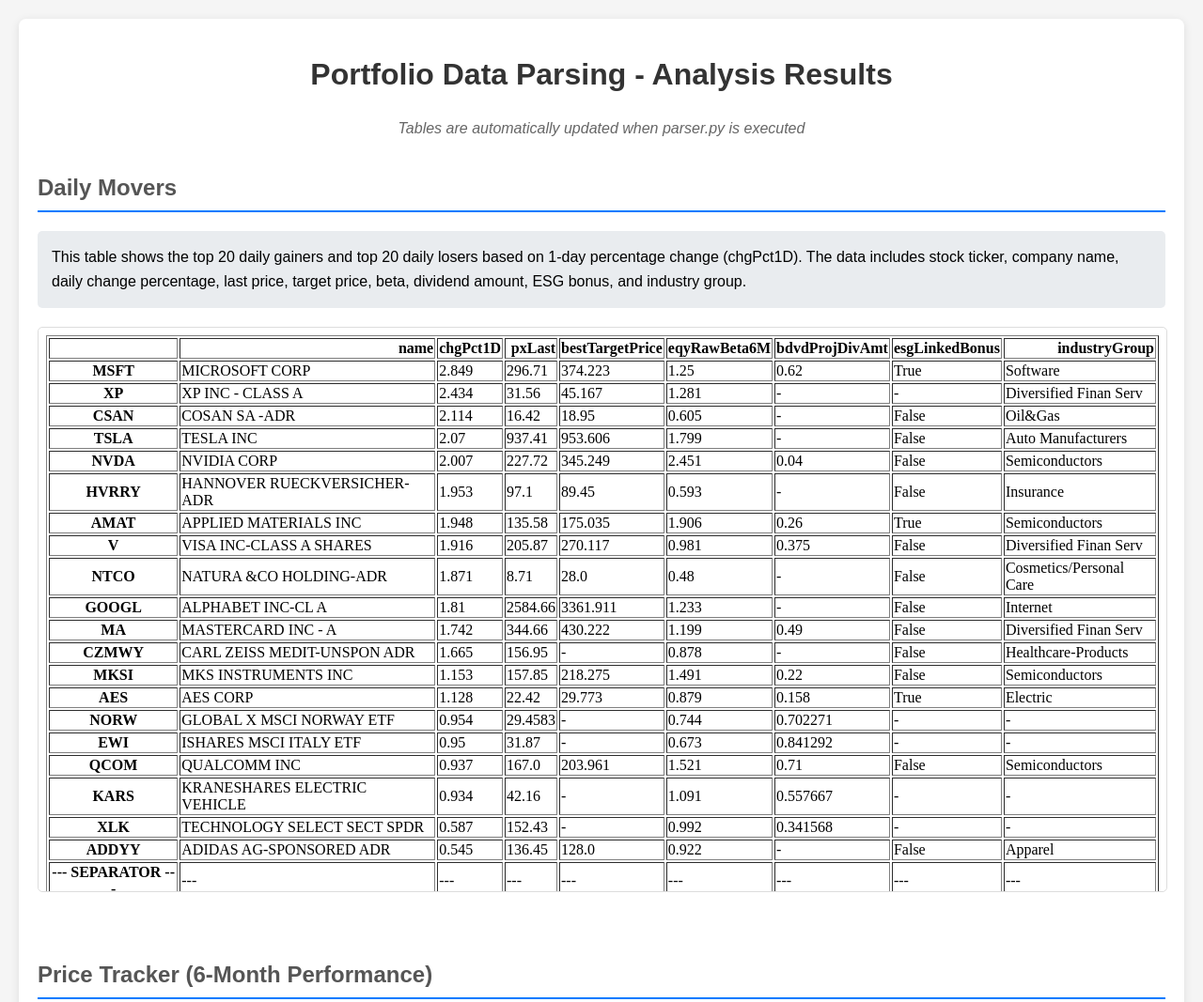
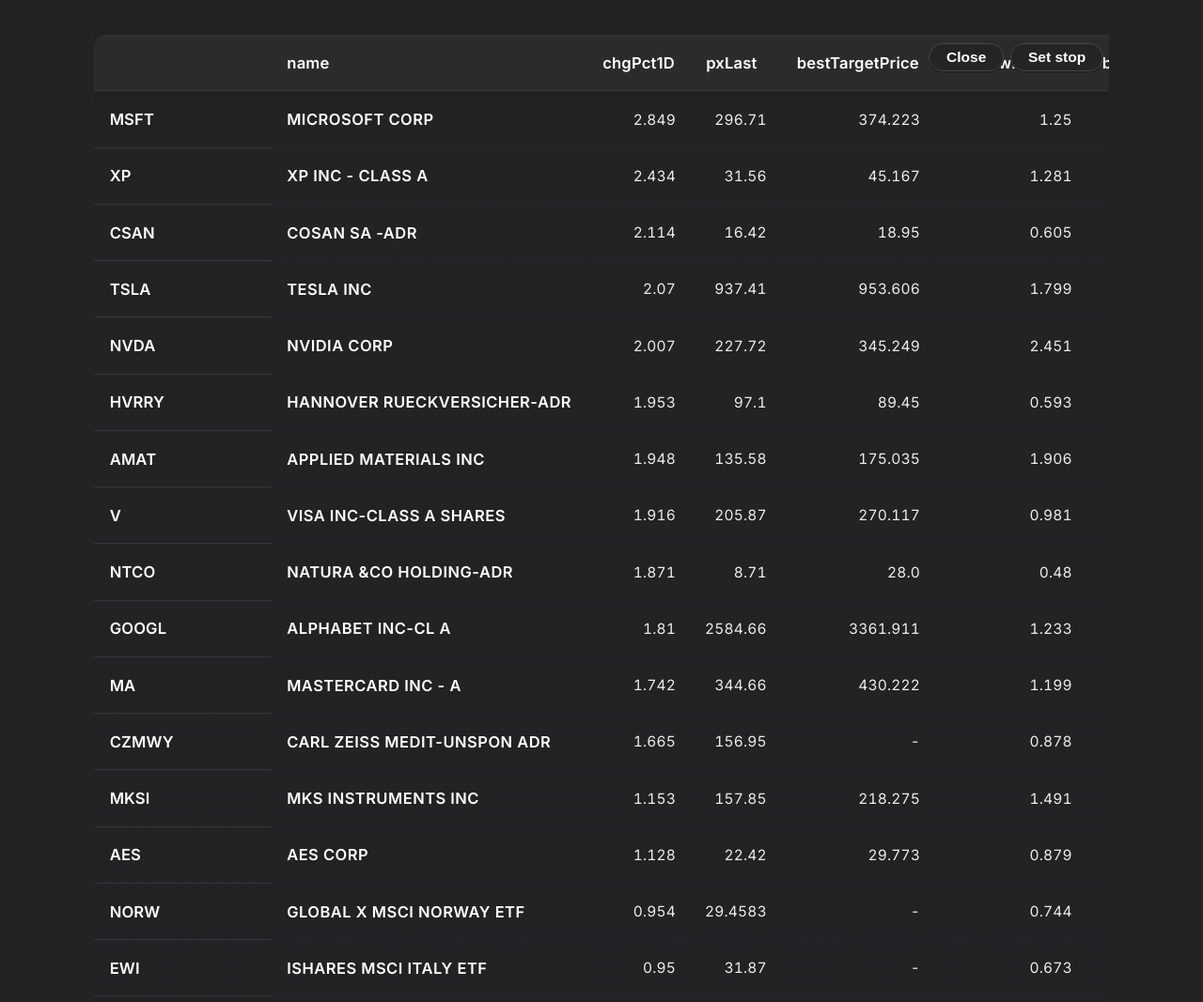
Before and after one commit to ferdlestier/dataparsing, a website: page docs/index.html in a window 1280 px wide. Shown: the top 1067 px of the page at 94% size. Drawn offline with Linux system fonts and the light colour scheme.

Commit message:
Update index.html

```diff
--- a/docs/index.html
+++ b/docs/index.html
@@ -2,89 +2,236 @@
 <html lang="en">
 <head>
   <meta charset="UTF-8">
-    <meta name="viewport" content="width=device-width, initial-scale=1.0">
-    <title>Portfolio Data Parsing - Analysis Results</title>
+  <title>Portfolio Positions</title>
+  <meta name="viewport" content="width=device-width, initial-scale=1">
   <style>
+    @import url('https://fonts.googleapis.com/css?family=Inter:400,600&display=swap');
+
+    html, body {
+      background: radial-gradient(ellipse at top left, #232325 80%, #19191a 100%);
+      min-height: 100vh;
+      margin: 0;
+      padding: 0;
+    }
     body {
-            font-family: Arial, sans-serif;
-            margin: 20px;
-            background-color: #f5f5f5;
+      color: #f3f3f3;
+      font-family: 'Inter', Arial, sans-serif;
+      margin: 0;
+      padding: 0;
+      font-size: 16px;
+      letter-spacing: 0.01em;
+      -webkit-font-smoothing: antialiased;
+      -moz-osx-font-smoothing: grayscale;
     }
-        .container {
-            max-width: 1200px;
-            margin: 0 auto;
-            background-color: white;
-            padding: 20px;
-            border-radius: 8px;
-            box-shadow: 0 2px 10px rgba(0,0,0,0.1);
+    .positions-table-wrapper {
+      max-width: 1080px;
+      margin: 46px auto 0 auto;
+      background: transparent;
     }
-        h1 {
-            color: #333;
-            text-align: center;
-            margin-bottom: 30px;
+    .table-actions {
+      display: flex;
+      align-items: center;
+      justify-content: flex-end;
+      margin-bottom: -3.1em;
+      position: relative;
+      z-index: 10;
+      padding-right: 6px;
     }
-        h2 {
-            color: #555;
-            border-bottom: 2px solid #007bff;
-            padding-bottom: 10px;
-            margin-top: 40px;
+    .pill-btn {
+      background: #242426;
+      color: #fff;
+      border: 1px solid #47474b;
+      border-radius: 15px;
+      font-size: 0.97em;
+      padding: 0.31em 1.15em;
+      margin-left: 0.45em;
+      font-weight: 600;
+      cursor: pointer;
+      outline: none;
+      box-shadow: 0 1px 0 0 #1a1a1a;
+      transition: background 0.1s, border 0.1s;
+      vertical-align: middle;
     }
-        .description {
-            background-color: #e9ecef;
-            padding: 15px;
-            border-radius: 5px;
-            margin-bottom: 20px;
-            line-height: 1.6;
+    .pill-btn:hover {
+      background: #323234;
+      border-color: #5b5b5c;
+      color: #e3ff7a;
     }
-        iframe {
+    .positions-table {
       width: 100%;
-            height: 600px;
-            border: 1px solid #ddd;
-            border-radius: 5px;
-            margin-bottom: 30px;
+      border-collapse: separate;
+      border-spacing: 0;
+      background: linear-gradient(0deg, #222226 0%, #232325 100%);
+      border-radius: 12px;
+      box-shadow: 0 2px 12px 0 #16161630;
+      margin-top: 0.7em;
+      overflow: hidden;
     }
-        .footer {
-            text-align: center;
-            margin-top: 40px;
-            padding-top: 20px;
-            border-top: 1px solid #ddd;
-            color: #666;
-            font-size: 14px;
+    .positions-table th, .positions-table td {
+      padding: 0.64em 1em 0.64em 1em;
+      font-size: 0.97em;
+      border: none;
+      white-space: nowrap;
     }
-        .update-info {
-            text-align: center;
-            color: #666;
-            font-style: italic;
-            margin-bottom: 20px;
+    .positions-table thead {
+      box-shadow: 0 2px 10px 0 #18181870;
+    }
+    .positions-table thead tr {
+      background: linear-gradient(0deg, #2b2b2d 90%, #313133 100%);
+    }
+    .positions-table th {
+      font-weight: 700;
+      color: #fff;
+      background: none;
+      border-bottom: 1.5px solid #36363a;
+      text-align: left;
+      font-size: 1.04em;
+      padding-top: 1.18em;
+      padding-bottom: 1.18em;
+      box-shadow: 0 1px 0 0 #232325;
+      /* Rounded corners for first and last headers */
+    }
+    .positions-table th:first-child {
+      border-top-left-radius: 12px;
+    }
+    .positions-table th:last-child {
+      border-top-right-radius: 12px;
+    }
+    .positions-table tbody tr {
+      background: none;
+      border-radius: 7px;
+      transition: background 0.11s;
+    }
+    .positions-table tbody tr:hover {
+      background: #28282c;
+    }
+    .positions-table td {
+      color: #ececec;
+      border-bottom: 1px solid #25262b;
+      font-weight: 400;
+      vertical-align: middle;
+      padding-top: 0.64em;
+      padding-bottom: 0.64em;
+    }
+    .positions-table td.symbol {
+      color: #fff;
+      font-weight: 700;
+      letter-spacing: 0.03em;
+      font-size: 1.03em;
+    }
+    .right, .positions-table td.right {
+      text-align: right;
+      font-variant-numeric: tabular-nums;
+    }
+    /* P&L and percent coloring with arrows */
+    .pos, .pos-pct {
+      color: #e3ff7a !important;
+      font-weight: 600;
+    }
+    .neg, .neg-pct {
+      color: #ff7676 !important;
+      font-weight: 600;
+    }
+    .pos-arrow, .neg-arrow {
+      font-size: 1em;
+      vertical-align: middle;
+      margin-right: 2px;
+      display: inline-block;
+    }
+    .pos-arrow { color: #e3ff7a; }
+    .neg-arrow { color: #ff7676; }
+    /* Hide scrollbars but allow scroll for overflow */
+    .table-scroll-x {
+      overflow-x: auto;
+      scrollbar-width: thin;
+      scrollbar-color: #333 #19191a;
+    }
+    /* Responsive adjustments */
+    @media (max-width: 900px) {
+      .positions-table-wrapper { padding: 0 3vw; }
+      .positions-table th, .positions-table td { padding: 0.4em 0.5em; }
+    }
+    @media (max-width: 600px) {
+      .positions-table-wrapper { padding: 0 1vw; }
+      .positions-table th, .positions-table td { padding: 0.33em 0.2em; }
+      .table-actions { padding-right: 0.5em; }
     }
   </style>
 </head>
 <body>
-    <div class="container">
-        <h1>Portfolio Data Parsing - Analysis Results</h1>
-
-        <div class="update-info">
-            Tables are automatically updated when parser.py is executed
+  <div class="positions-table-wrapper">
+    <div class="table-actions">
+      <button class="pill-btn">Close</button>
+      <button class="pill-btn">Set stop</button>
     </div>
-
-        <h2>Daily Movers</h2>
-        <div class="description">
-            This table shows the top 20 daily gainers and top 20 daily losers based on 1-day percentage change (chgPct1D).
-            The data includes stock ticker, company name, daily change percentage, last price, target price, beta, dividend amount, ESG bonus, and industry group.
-        </div>
-        <iframe src="dailymovers.html" title="Daily Movers Table"></iframe>
-
-        <h2>Price Tracker (6-Month Performance)</h2>
-        <div class="description">
-            This table shows the top 20 performers and worst 20 performers based on 6-month percentage change (chgPct6M).
-            The data includes various price metrics, moving averages, volatility measures, and fundamental analysis indicators.
-        </div>
-        <iframe src="pricetracker.html" title="Price Tracker Table"></iframe>
-
-        <div class="footer">
-            <p>Generated from CSV portfolio data using pandas DataFrame analysis</p>
-            <p>Data is processed and updated by running the parser.py script</p>
+    <div class="table-scroll-x">
+      <table class="positions-table" id="positions-table">
+        <!-- Table content dynamically loaded from dailymovers.html or parser.py output -->
+      </table>
     </div>
   </div>
+  <script>
+    // Helper: colorize P&L cells and add arrows
+    function colorizeTable(table) {
+      if (!table) return;
+      // Try to color cells that look like P&L (pos/neg values in $ or %)
+      const rows = table.querySelectorAll('tbody tr');
+      rows.forEach(row => {
+        row.querySelectorAll('td').forEach((cell, idx) => {
+          const txt = cell.textContent.trim();
+          // Symbol column
+          if (idx === 0) cell.classList.add('symbol');
+          // Right-align numeric columns except the first
+          if (idx > 0) cell.classList.add('right');
+          // Detect P&L positive/negative for $ or %
+          if (/^-?\$?-?\d/.test(txt)) {
+            let val = parseFloat(txt.replace(/[^0-9\-.]/g, ''));
+            // 1D open P&L, 1D open P&L %, Open P&L, Open P&L % positions
+            if ((idx === 6 || idx === 7 || idx === 8 || idx === 9)) {
+              if (!isNaN(val)) {
+                if (val > 0) {
+                  cell.classList.add(idx % 2 === 1 ? 'pos-pct' : 'pos');
+                  cell.innerHTML = `<span class="pos-arrow">&#9650;</span>` + cell.innerHTML;
+                } else if (val < 0) {
+                  cell.classList.add(idx % 2 === 1 ? 'neg-pct' : 'neg');
+                  cell.innerHTML = `<span class="neg-arrow">&#9660;</span>` + cell.innerHTML;
+                }
+              }
+            }
+          }
+        });
+      });
+    }
+    // Fetch and inject table HTML fragment
+    function loadTable(url) {
+      fetch(url)
+        .then(r => r.ok ? r.text() : '')
+        .then(html => {
+          // Remove wrapper if present, extract <tbody> and <thead>
+          let temp = document.createElement('div');
+          temp.innerHTML = html;
+          let orig = temp.querySelector('table');
+          const table = document.getElementById('positions-table');
+          if (orig) {
+            table.innerHTML = orig.innerHTML;
+            // Copy over th/td classes (optional, for styling)
+            let ths = orig.querySelectorAll('th');
+            table.querySelectorAll('th').forEach((th, i) => {
+              if (ths[i]) th.className = ths[i].className;
+            });
+            let tds = orig.querySelectorAll('td');
+            table.querySelectorAll('td').forEach((td, i) => {
+              if (tds[i]) td.className = tds[i].className;
+            });
+          } else {
+            table.innerHTML = html;
+          }
+          colorizeTable(table);
+        });
+    }
+    // By default, load dailymovers.html (change to pricetracker.html as needed)
+    loadTable('dailymovers.html');
+    // To support switching tables, you can add more buttons and use loadTable('pricetracker.html');
+  </script>
 </body>
 </html>
```
Lines whose indentation alone changed are shown as unchanged.
